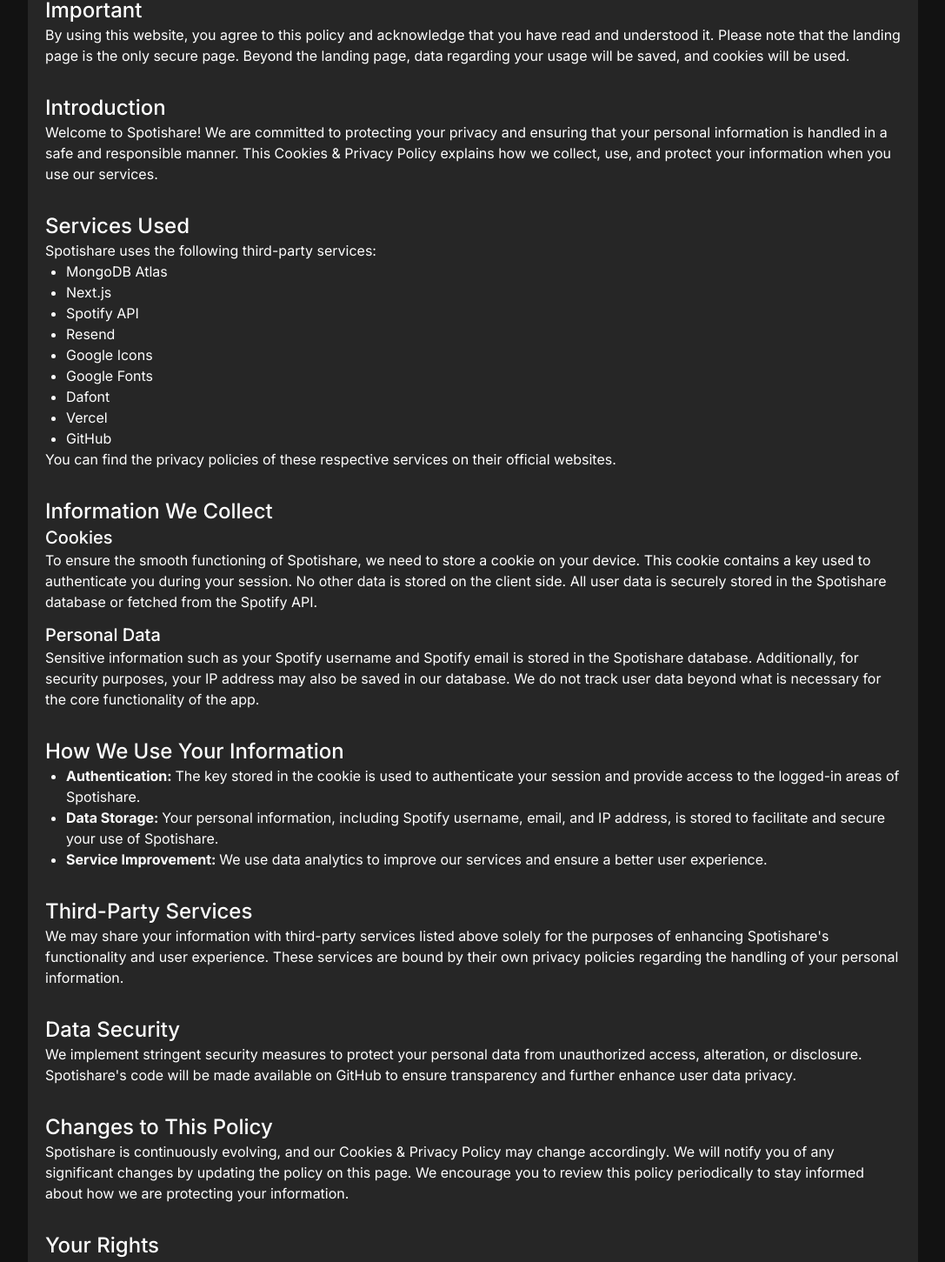
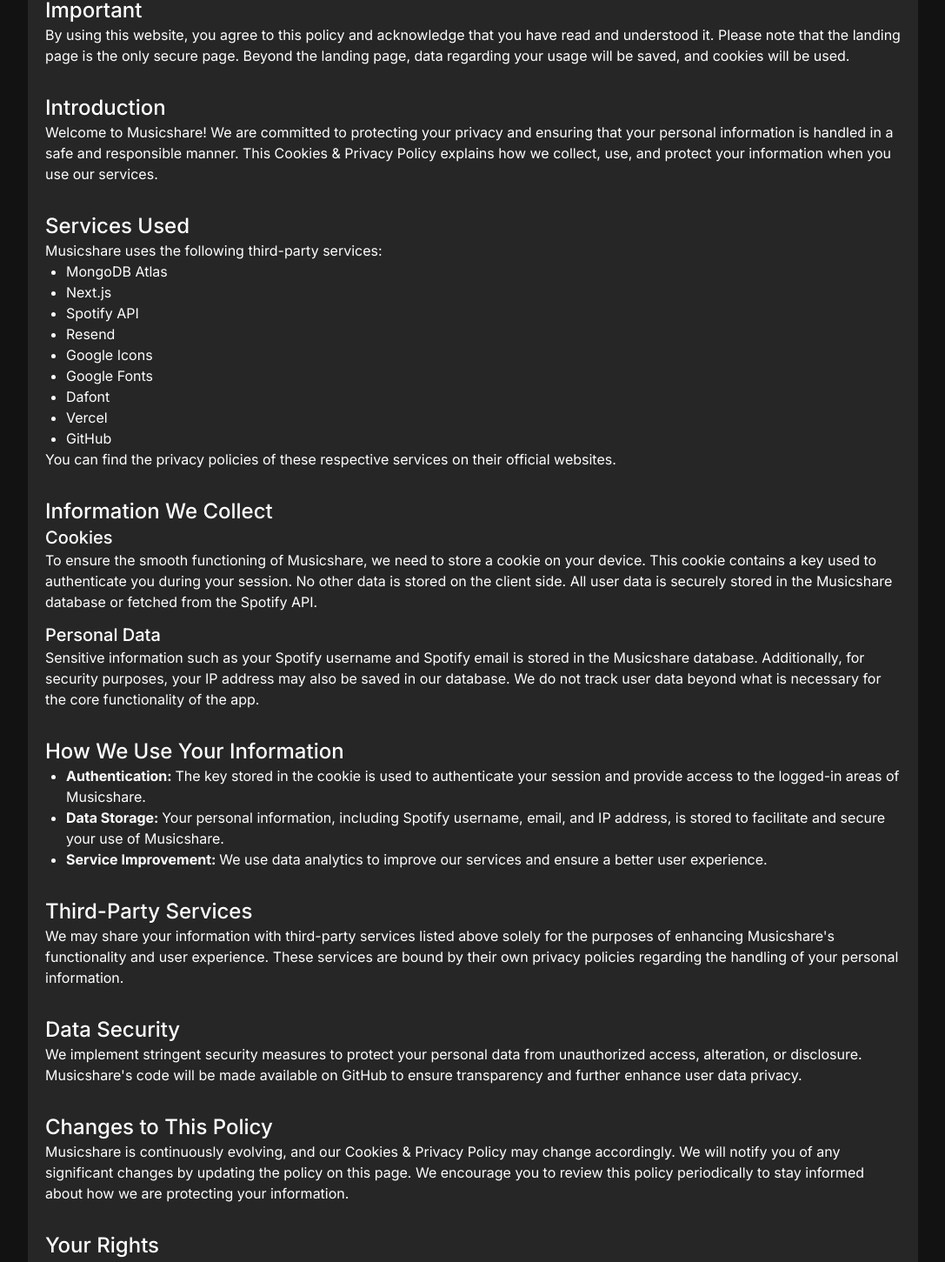
Before and after one commit to kevin5806/MusicShare, a Next.js app: page /legal in a window 1280 px wide. Shown: the part 188-1639 px from the top of the page at 87% size, without its empty margins (96-1183 px from the left). Built offline with nearby package versions, Linux system fonts and the light colour scheme.

Commit message:
new name

```diff
--- a/app/css/globals.css
+++ b/app/css/globals.css
@@ -40,8 +40,8 @@
     width: 20px;
     aspect-ratio: 1;
     border-radius: 50%;
-    background: #22c55e;
-    box-shadow: 0 0 0 0 #22c55e44;
+    background: rgb(255, 255, 255);
+    box-shadow: 0 0 0 0 rgba(255, 255, 255, 0.267);
     animation: l2 1.5s infinite linear;
     position: relative;
 }
@@ -51,7 +51,7 @@
     position: absolute;
     inset: 0;
     border-radius: inherit;
-    box-shadow: 0 0 0 0 #22c55e44;
+    box-shadow: 0 0 0 0 rgba(255, 255, 255, 0.267);
     animation: inherit;
     animation-delay: -0.5s;
 }
@@ -60,7 +60,7 @@
 }
 @keyframes l2 {
     100% {
-        box-shadow: 0 0 0 40px #0000;
+        box-shadow: 0 0 0 40px rgba(0, 0, 0, 0);
     }
 }
 
--- a/app/legal/page.tsx
+++ b/app/legal/page.tsx
@@ -30,7 +30,7 @@
                 </section>
                 <section>
                     <p>
-                        Welcome to Spotishare! We are committed to protecting
+                        Welcome to Musicshare! We are committed to protecting
                         your privacy and ensuring that your personal information
                         is handled in a safe and responsible manner. This
                         Cookies & Privacy Policy explains how we collect, use,
@@ -44,7 +44,7 @@
                     <h2 className="text-2xl font-medium">Services Used</h2>
                 </section>
                 <section>
-                    <p>Spotishare uses the following third-party services:</p>
+                    <p>Musicshare uses the following third-party services:</p>
 
                     <ul className="list-disc pl-6">
                         <li>MongoDB Atlas</li>
@@ -76,11 +76,11 @@
                     <div>
                         <h3 className="text-xl font-medium">Cookies</h3>
                         <p>
-                            To ensure the smooth functioning of Spotishare, we
+                            To ensure the smooth functioning of Musicshare, we
                             need to store a cookie on your device. This cookie
                             contains a key used to authenticate you during your
                             session. No other data is stored on the client side.
-                            All user data is securely stored in the Spotishare
+                            All user data is securely stored in the Musicshare
                             database or fetched from the Spotify API.
                         </p>
                     </div>
@@ -88,7 +88,7 @@
                         <h3 className="text-xl font-medium">Personal Data</h3>
                         <p>
                             Sensitive information such as your Spotify username
-                            and Spotify email is stored in the Spotishare
+                            and Spotify email is stored in the Musicshare
                             database. Additionally, for security purposes, your
                             IP address may also be saved in our database. We do
                             not track user data beyond what is necessary for the
@@ -110,13 +110,13 @@
                             <span className="font-bold">Authentication: </span>
                             The key stored in the cookie is used to authenticate
                             your session and provide access to the logged-in
-                            areas of Spotishare.
+                            areas of Musicshare.
                         </li>
                         <li>
                             <span className="font-bold">Data Storage: </span>
                             Your personal information, including Spotify
                             username, email, and IP address, is stored to
-                            facilitate and secure your use of Spotishare.
+                            facilitate and secure your use of Musicshare.
                         </li>
                         <li>
                             <span className="font-bold">
@@ -139,7 +139,7 @@
                     <p>
                         We may share your information with third-party services
                         listed above solely for the purposes of enhancing
-                        Spotishare&apos;s functionality and user experience.
+                        Musicshare&apos;s functionality and user experience.
                         These services are bound by their own privacy policies
                         regarding the handling of your personal information.
                     </p>
@@ -154,7 +154,7 @@
                     <p>
                         We implement stringent security measures to protect your
                         personal data from unauthorized access, alteration, or
-                        disclosure. Spotishare&apos;s code will be made
+                        disclosure. Musicshare&apos;s code will be made
                         available on GitHub to ensure transparency and further
                         enhance user data privacy.
                     </p>
@@ -169,7 +169,7 @@
                 </section>
                 <section>
                     <p>
-                        Spotishare is continuously evolving, and our Cookies &
+                        Musicshare is continuously evolving, and our Cookies &
                         Privacy Policy may change accordingly. We will notify
                         you of any significant changes by updating the policy on
                         this page. We encourage you to review this policy
@@ -205,7 +205,7 @@
                         kevinservdb@gmail.com.
                     </p>
                     <p>
-                        By using Spotishare, you agree to the terms of this
+                        By using Musicshare, you agree to the terms of this
                         Cookies & Privacy Policy. Thank you for trusting us with
                         your personal information.
                     </p>
--- a/app/lib/modules/email/models/register.ts
+++ b/app/lib/modules/email/models/register.ts
@@ -6,7 +6,7 @@
     const resend = new Resend(process.env.RESEND_SENDING_API_KEY as string);
 
     await resend.emails.send({
-        from: "SpotiShare <no-reply@spotishare.kevinleoni.me>",
+        from: "MusicShare <no-reply@musicshare.kevinleoni.me>",
         to: email,
         subject: "New Registration",
         html: `<p>new registration${Date.now()}</p>`,
--- a/app/page.tsx
+++ b/app/page.tsx
@@ -24,7 +24,7 @@
             <main className="flex h-full items-center justify-center flex-col gap-8">
                 <span className={spray.className}>
                     <h1 className="flex items-center justify-center text-3xl text-white">
-                        <span className="pt-8">SPOTISHARE</span>
+                        <span className="pt-8">MUSICSHARE</span>
                     </h1>
                 </span>
                 <div className="flex flex-col gap-2 items-center">
--- a/package.json
+++ b/package.json
@@ -1,5 +1,5 @@
 {
-  "name": "spotishare",
+  "name": "musicshare",
   "version": "0.1.0",
   "private": true,
   "scripts": {
```
Also changed, not shown: 2 other files (tests, documents, lock files or other folders).
